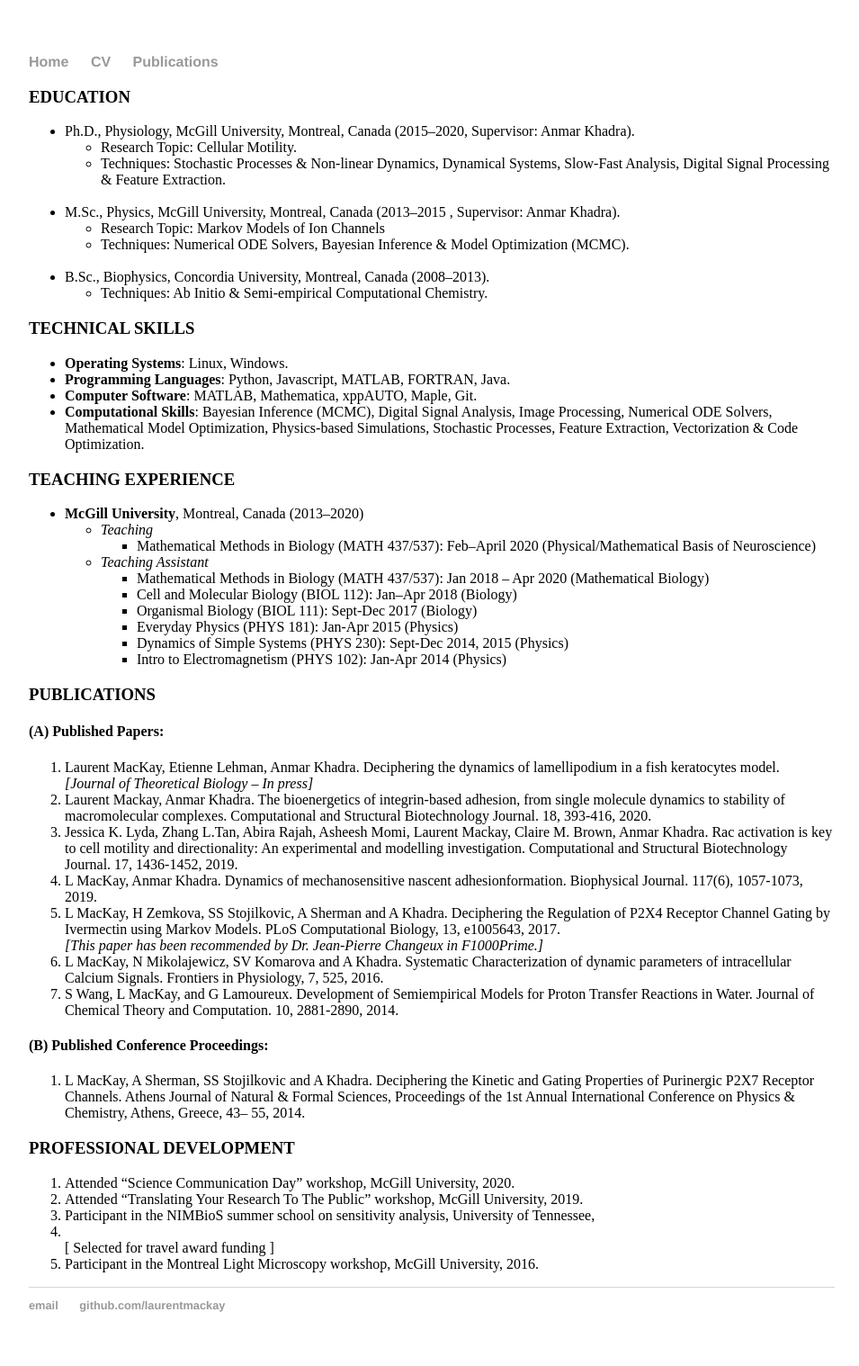
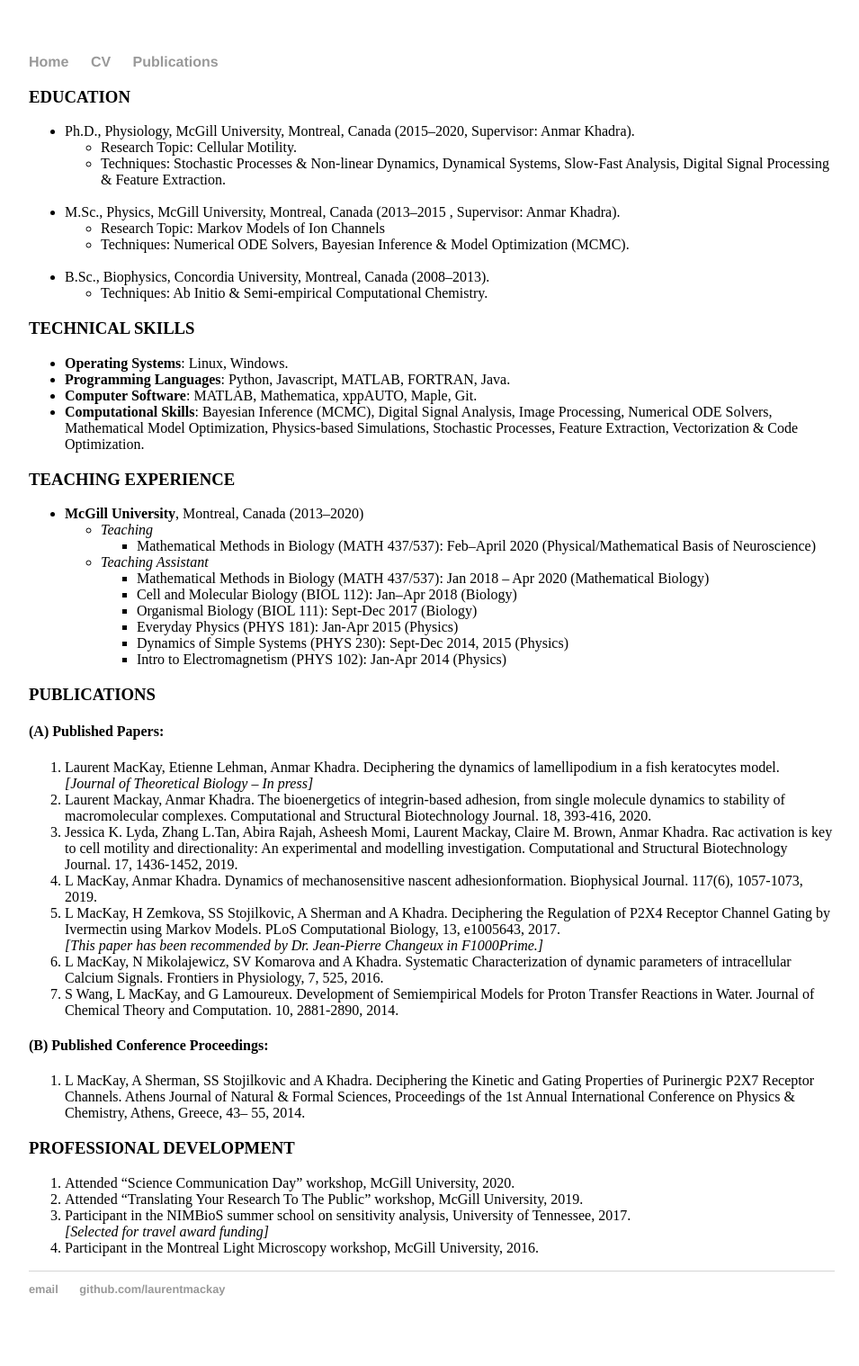
Before and after one commit to laurentmackay/laurentmackay.github.io, a Jekyll site: the page built from cv/index.md, in a window 1280 px wide. Shown: the whole page at 90% size, without its empty margins (160-1115 px from the left). Built offline with Jekyll 4.4.1, drawn with Linux system fonts in a browser that asks for light colours; our own code applies the rules of GitHub Pages for plain Markdown files.

Commit message:
Update index.md

```diff
--- a/cv/index.md
+++ b/cv/index.md
@@ -63,6 +63,5 @@
 ### PROFESSIONAL DEVELOPMENT
 1. Attended “Science Communication Day” workshop, McGill University, 2020.
 2. Attended “Translating Your Research To The Public” workshop, McGill University, 2019.
-3. Participant in the NIMBioS summer school on sensitivity analysis, University of Tennessee,
-2017. <br/> [ Selected for travel award funding ]
+3. Participant in the NIMBioS summer school on sensitivity analysis, University of Tennessee, 2017.<br/> *[Selected for travel award funding]*
 4. Participant in the Montreal Light Microscopy workshop, McGill University, 2016.
```
